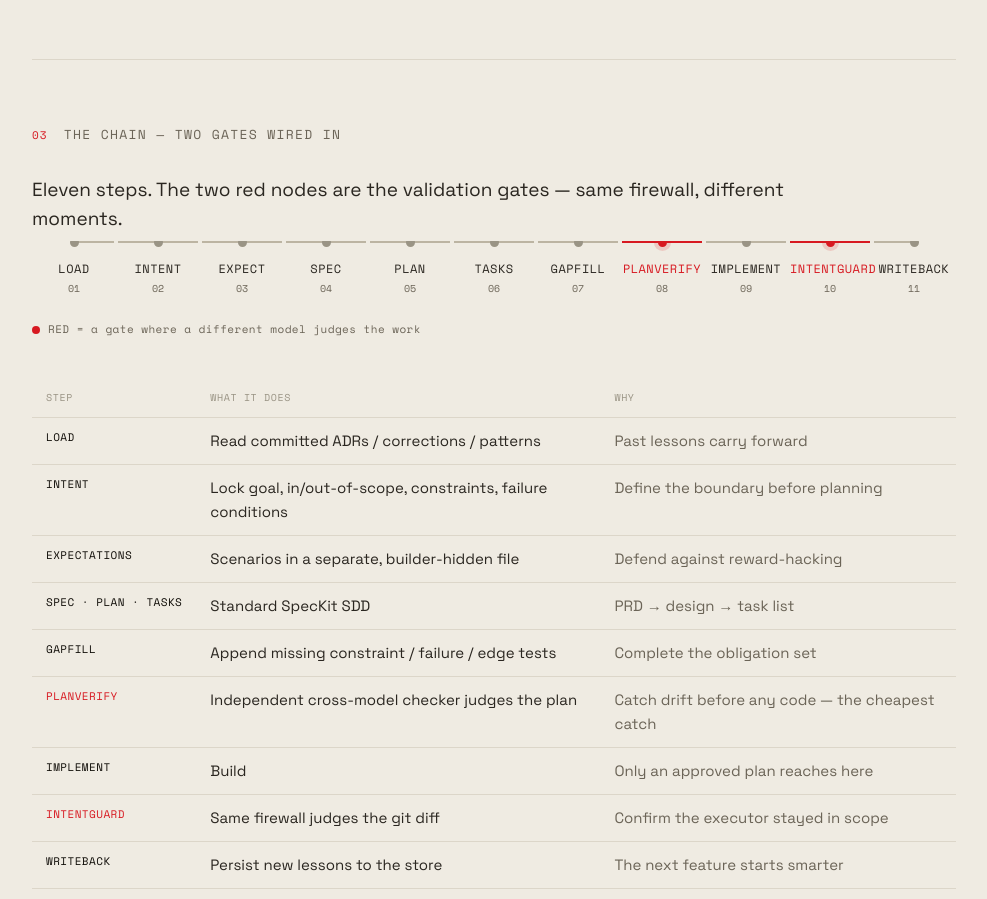
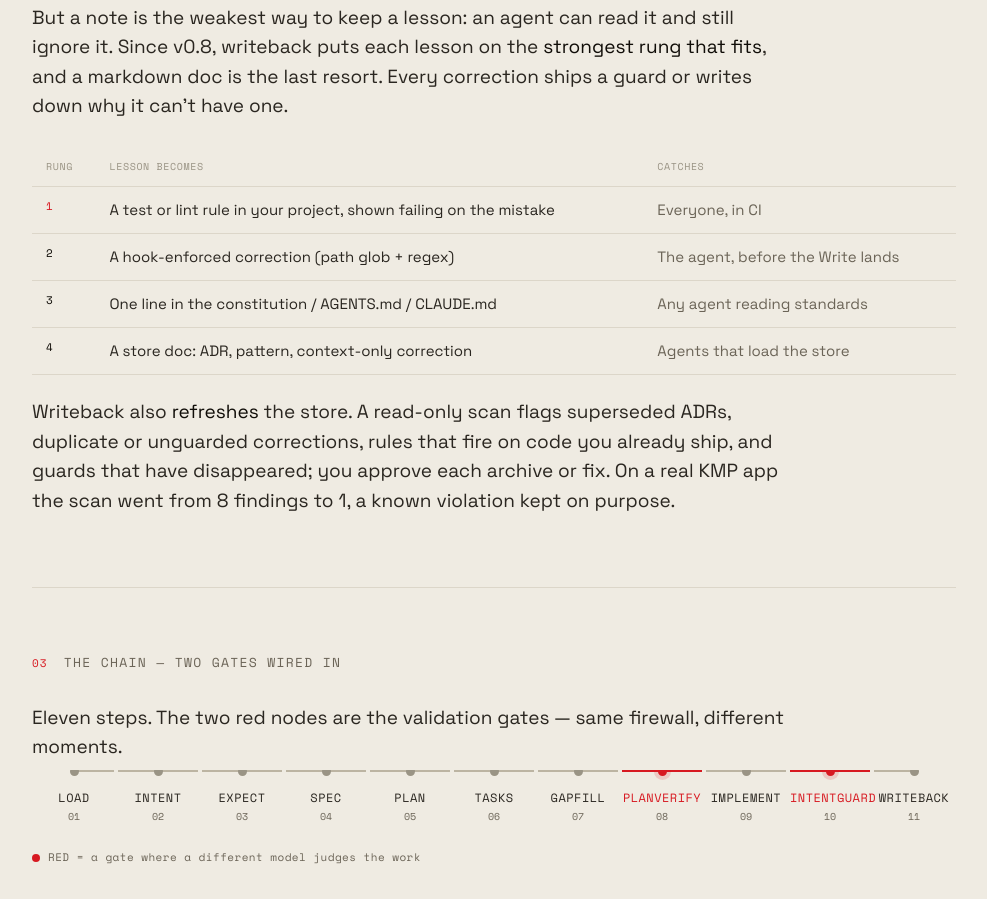
Before and after one commit to aldefy/spec-kit-compound, a plain HTML site: page docs/index.html in a window 1280 px wide. Shown: the part 1741-2640 px from the top of the page, without its empty margins (146-1133 px from the left). Drawn offline with nearby package versions, Linux system fonts and the light colour scheme; a web font is replaced by a local one.

Commit message:
docs(page): v0.8 encoding ladder + store refresh in the memory section
Co-Authored-By: Claude Opus 5.5 <noreply@anthropic.com>

```diff
--- a/docs/index.html
+++ b/docs/index.html
@@ -4,7 +4,7 @@
 <meta charset="utf-8">
 <meta name="viewport" content="width=device-width, initial-scale=1">
 <title>spec-kit-compound</title>
-<meta name="description" content="A SpecKit extension: intent-driven scoping, compound engineering memory, and cross-model validation of the plan and the diff. An instrument panel for keeping AI coding agents in scope.">
+<meta name="description" content="A SpecKit extension: intent-driven scoping, compound engineering memory that turns lessons into tests, and cross-model validation of the plan and the diff. An instrument panel for keeping AI coding agents in scope.">
 <link rel="preconnect" href="https://fonts.googleapis.com">
 <link rel="preconnect" href="https://fonts.gstatic.com" crossorigin>
 <link href="https://fonts.googleapis.com/css2?family=Doto:wght@400;500;700;900&family=Space+Grotesk:wght@300;400;500&family=Space+Mono:wght@400;700&display=swap" rel="stylesheet">
@@ -201,6 +201,17 @@ footer{padding:44px 0 80px;font-family:var(--mono);font-size:11px;letter-spacing
 <section id="memory">
   <div class="sechd"><span class="n">02</span><h2>Compound engineering memory</h2></div>
   <p class="lead">A local store of <em>ADRs, corrections, and patterns</em> — decisions made, mistakes hit, fixes that worked. It persists across features, so learnings carry forward instead of evaporating with the context window. Committed to git: a teammate's LLM reads the same hard-won context. Every feature writes back what it learned — the system compounds.</p>
+  <p class="lead" style="margin-top:16px">But a note is the weakest way to keep a lesson: an agent can read it and still ignore it. Since v0.8, writeback puts each lesson on the <em>strongest rung that fits</em>, and a markdown doc is the last resort. Every correction ships a guard or writes down why it can't have one.</p>
+  <div class="scroll" style="margin-top:22px"><table>
+    <thead><tr><th>Rung</th><th>Lesson becomes</th><th>Catches</th></tr></thead>
+    <tbody>
+      <tr class="gate"><td>1</td><td>A test or lint rule in your project, shown failing on the mistake</td><td class="why">Everyone, in CI</td></tr>
+      <tr><td>2</td><td>A hook-enforced correction (path glob + regex)</td><td class="why">The agent, before the Write lands</td></tr>
+      <tr><td>3</td><td>One line in the constitution / AGENTS.md / CLAUDE.md</td><td class="why">Any agent reading standards</td></tr>
+      <tr><td>4</td><td>A store doc: ADR, pattern, context-only correction</td><td class="why">Agents that load the store</td></tr>
+    </tbody>
+  </table></div>
+  <p class="lead" style="margin-top:16px">Writeback also <em>refreshes</em> the store. A read-only scan flags superseded ADRs, duplicate or unguarded corrections, rules that fire on code you already ship, and guards that have disappeared; you approve each archive or fix. On a real KMP app the scan went from 8 findings to 1, a known violation kept on purpose.</p>
 </section>
 
 <!-- THE CHAIN -->
@@ -233,7 +244,7 @@ footer{padding:44px 0 80px;font-family:var(--mono);font-size:11px;letter-spacing
       <tr class="gate"><td>PLANVERIFY</td><td>Independent cross-model checker judges the plan</td><td class="why">Catch drift before any code — the cheapest catch</td></tr>
       <tr><td>IMPLEMENT</td><td>Build</td><td class="why">Only an approved plan reaches here</td></tr>
       <tr class="gate"><td>INTENTGUARD</td><td>Same firewall judges the git diff</td><td class="why">Confirm the executor stayed in scope</td></tr>
-      <tr><td>WRITEBACK</td><td>Persist new lessons to the store</td><td class="why">The next feature starts smarter</td></tr>
+      <tr><td>WRITEBACK</td><td>Encode each lesson on the strongest rung (test → hook → standards → doc), then refresh the store</td><td class="why">The next feature starts smarter, and the store doesn't rot</td></tr>
     </tbody>
   </table></div>
 </section>
```
